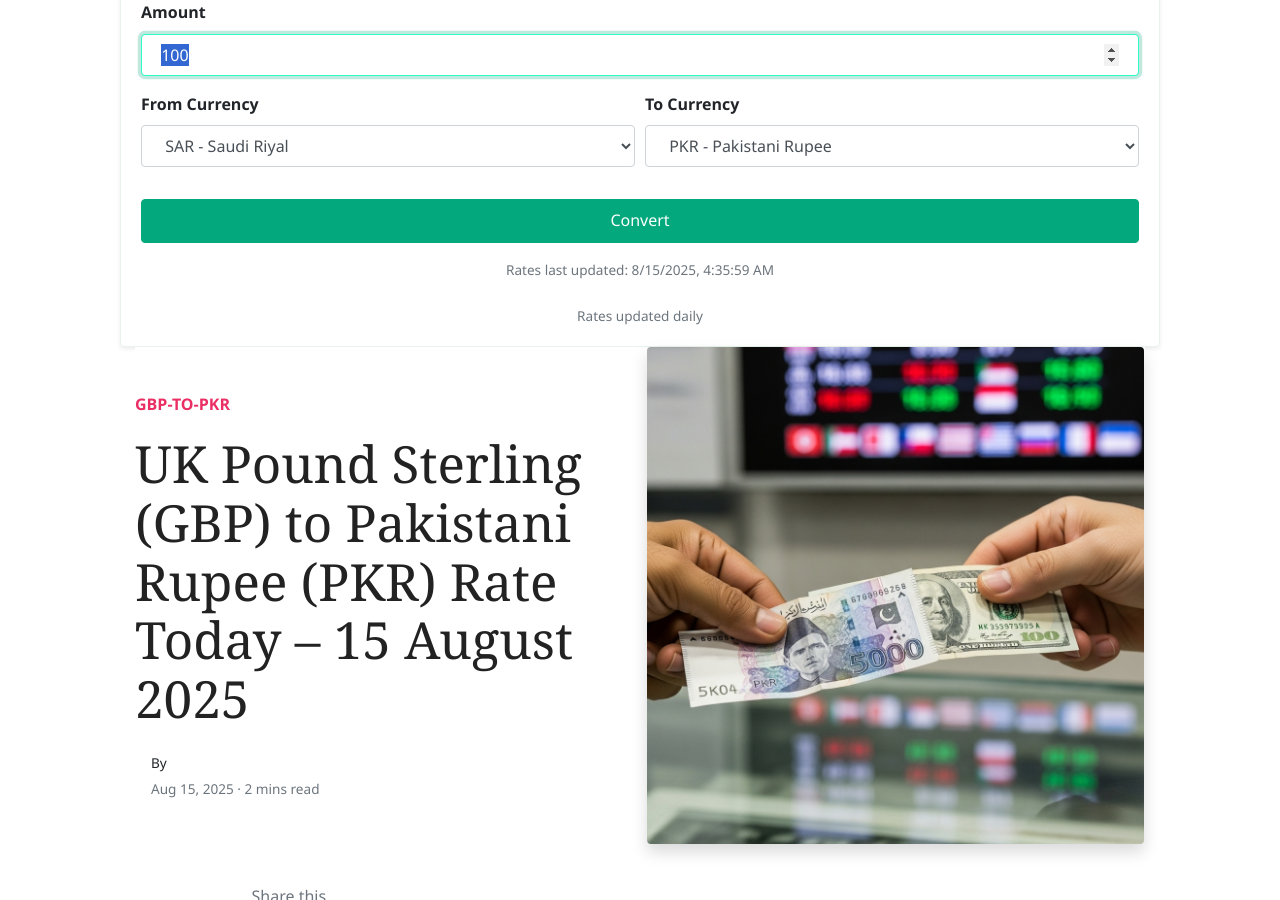
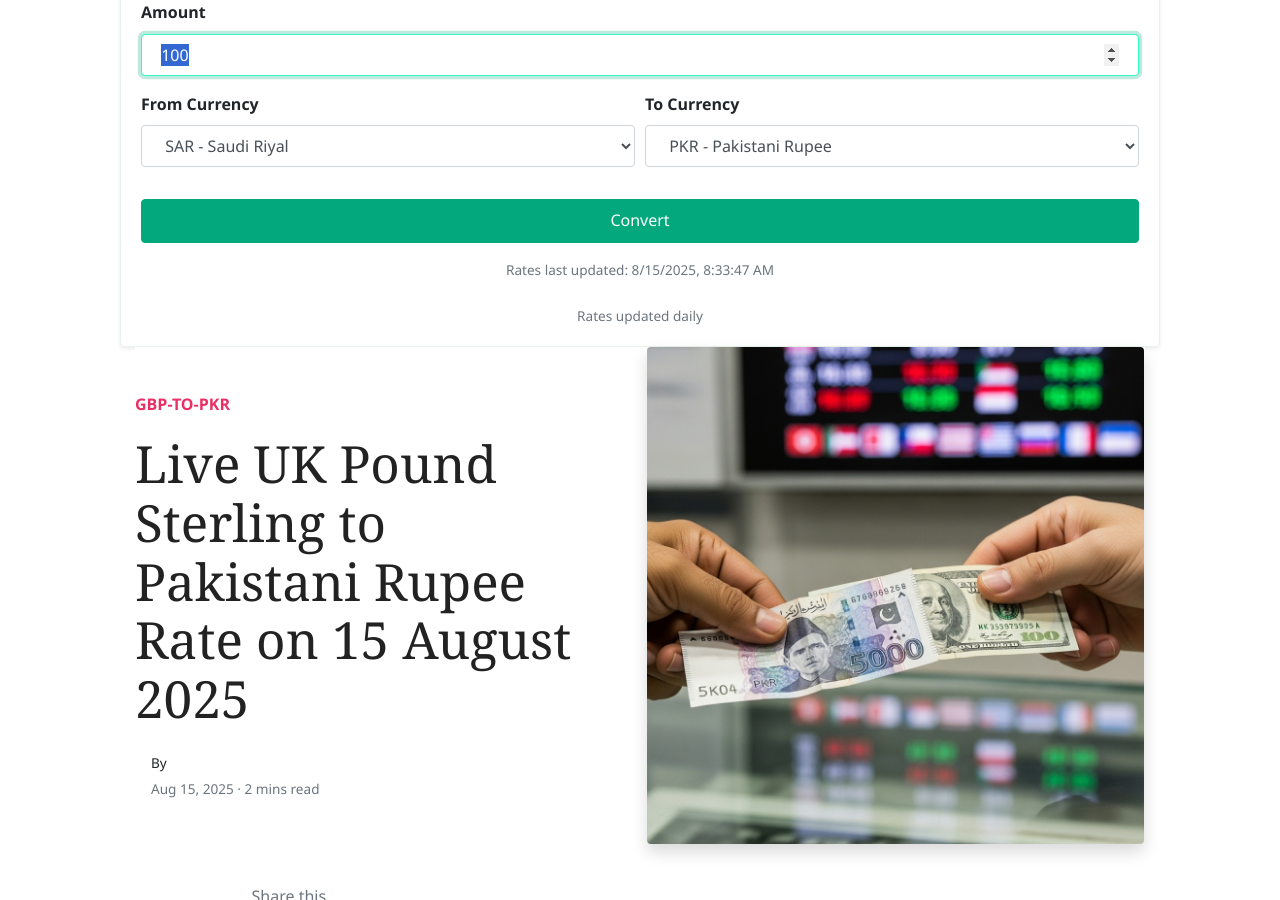
Before and after one commit to mlcom/mlcom.github.io, a Jekyll site: the page built from _posts/2025-08-15-today-uk-pound-sterling-to-pkr-exchange-rate-august-2025-prices-updated-gbp-to-pkr.md, in a window 1280 px wide and 900 px high, scrolled down 242 px. Built offline with Jekyll 4.4.1, drawn with Linux system fonts in a browser that asks for light colours; nearby versions of some CDN libraries; comment, search, counter and statistics services are not loaded.

Commit message:
Automated: Update currency rates and generate daily posts

```diff
--- a/_data/rates.yml
+++ b/_data/rates.yml
@@ -1,4 +1,4 @@
-last_updated_utc: '2025-08-15T04:35:59.514856+00:00'
+last_updated_utc: '2025-08-15T08:33:47.639976+00:00'
 rates:
   AED: 3.6725
   AFN: 68.1609
--- a/_posts/2025-08-15-today-uk-pound-sterling-to-pkr-exchange-rate-august-2025-prices-updated-gbp-to-pkr.md
+++ b/_posts/2025-08-15-today-uk-pound-sterling-to-pkr-exchange-rate-august-2025-prices-updated-gbp-to-pkr.md
@@ -1,6 +1,6 @@
 ---
 layout: post
-title:  'UK Pound Sterling (GBP) to Pakistani Rupee (PKR) Rate Today – 15 August 2025'
+title:  'Live UK Pound Sterling to Pakistani Rupee Rate on 15 August 2025'
 author: john
 categories: [ gbp-to-pkr ]
 image: assets/images/usd-to-pkr-rate-today.jpg
```
Also changed, not shown: _posts/2025-08-15-today-uae-dirham-to-pkr-exchange-rate-august-2025-prices-updated-aed-to-pkr.md (+1 -1 lines), _posts/2025-08-15-today-us-dollar-to-pkr-exchange-rate-august-2025-prices-updated-usd-to-pkr.md (+1 -1 lines).
